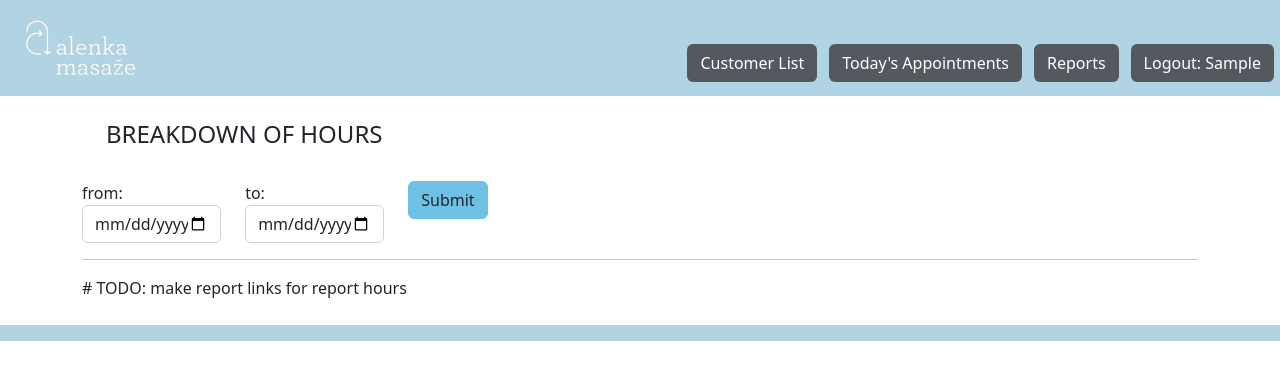
After one commit to petmetic/therapy-tracker, a Django app: page /reports in a window 1280 px wide. The commit adds this page. Shown: the top 380 px of the page. Run offline with Django 4.2, Linux system fonts and the light colour scheme; the visitor is signed in with stand-in values (Sample User, id 1).

Commit message:
added date of report to reports.html

```diff
--- a/src/web/templates/base.html
+++ b/src/web/templates/base.html
@@ -31,7 +31,7 @@
             {#            <a class="btn btn-nav" role="button" data-bs-toogle="button" aria-pressed="true" href="#">Search</a>#}
             {% if request.user.is_staff %}
                 <a class="btn btn-nav" role="button" data-bs-toogle="button" aria-pressed="true"
-                   href="{% url 'report' %}">{% translate "Reports" %}</a>
+                   href="{% url 'reports' %}">{% translate "Reports" %}</a>
             {% endif %}
             <a class="btn btn-nav" role="button" data-bs-toogle="button" aria-pressed="true"
                href="{% url 'logout' %}">{% translate "Logout" %}: {{ request.user.first_name }}</a>
--- /dev/null
+++ b/src/web/templates/web/reports.html
@@ -0,0 +1,38 @@
+{% extends "base.html" %}
+{% load i18n %}
+{% block title %}{% translate "Reports" %}{% endblock %}
+
+{% block content %}
+    <h4 class="p-4 fw-lighter uppercase">{% translate "Breakdown of Hours" %}</h4>
+    <div class="d-flex justify-content-between align-items-center">
+        <form action="/reports" method="get" class='row'>
+            <div class="col-md-4 fw-light">
+                <label for="start-date" class="col-md-4 fw-light">{% translate "from" %}:</label>
+                <input id="start-date" class="form-control" type="date" name="start-date" value="{{ start_date }}"/>
+            </div>
+            <div class="col-md-4 fw-light">
+                <label for="end-date" class="col-md-4 fw-light">{% translate "to" %}:</label>
+                <input id="end-date" class="form-control" type="date" name="end-date" value="{{ end_date }}"/>
+            </div>
+            <div class="col-md-4 fw-light">
+                <button type="submit" class="btn btn-body">{% translate "Submit" %}</button>
+            </div>
+        </form>
+    </div>
+    <hr>
+    # TODO: make report links for report hours
+{#    <div class="p-2">#}
+{#        <ul class="list-group">#}
+{#            {% for therapist in therapist_list %}#}
+{#                <li class="list-group-item d-flex justify-content-between align-items-center">#}
+{#                    <span class="fw-light"><span class="fw-bold">{{ therapist.first_name }}</span></span>#}
+{#                    <a class="btn btn-body"#}
+{#                       href="{% url 'report_hours_detail' pk=therapist.pk %}">{% translate "View" %}#}
+{#                    </a>#}
+{#                </li>#}
+{##}
+{#            {% endfor %}#}
+{##}
+{#        </ul>#}
+    </div>
+{% endblock %}
--- a/src/web/urls.py
+++ b/src/web/urls.py
@@ -16,7 +16,12 @@ urlpatterns = [
     path("massage_list/<int:pk>/edit/", views.massage_edit, name="massage_edit"),
     path("massage_list/<int:customer_pk>/add/", views.massage_add, name="massage_add"),
     path("logout", views.custom_logout, name="logout"),
-    path("report_therapist/<int:pk>/", views.report_therapist, name="report_therapist"),
-    path("report", views.report, name="report"),
+    path(
+        "report_hours_detail/<int:pk>/",
+        views.report_hours_detail,
+        name="report_hours_detail",
+    ),
+    path("report_hours", views.report_hours, name="report_hours"),
+    path("reports", views.reports, name="reports"),
     path("", views.index, name="index"),
 ]
--- a/src/web/views.py
+++ b/src/web/views.py
@@ -190,18 +190,28 @@ def massage_edit(request, pk: int):
 
 
 @staff_member_required
-def report(request):
+def reports(request):
+    start_date = request.GET.get("start-date")
+    end_date = request.GET.get("end-date")
+
+    return render(
+        request, "web/reports.html", {"start_date": start_date, "end_date": end_date}
+    )
+
+
+@staff_member_required
+def report_hours(request):
     therapists = (
         User.objects.all()
         .exclude(first_name="Meta")
         .exclude(username="meta")
         .order_by("first_name")
     )
-    return render(request, "web/report.html", {"therapist_list": therapists})
+    return render(request, "web/report_hours.html", {"therapist_list": therapists})
 
 
 @staff_member_required
-def report_therapist(request, pk: int):
+def report_hours_detail(request, pk: int):
     therapist = get_object_or_404(User, pk=pk)
     massages = Massage.objects.filter(therapist=therapist)
     amount = 0
@@ -210,7 +220,7 @@ def report_therapist(request, pk: int):
 
     return render(
         request,
-        "web/report_therapist.html",
+        "web/report_hours_detail.html",
         {"therapist": therapist, "massages": massages, "amount": amount},
     )
 
```
Also changed, not shown: src/web/templates/web/report_hours.html (renamed from src/web/templates/web/report.html, +6 -1 lines), src/web/templates/web/report_hours_detail.html (renamed from src/web/templates/web/report_therapist.html, +8 -7 lines).
